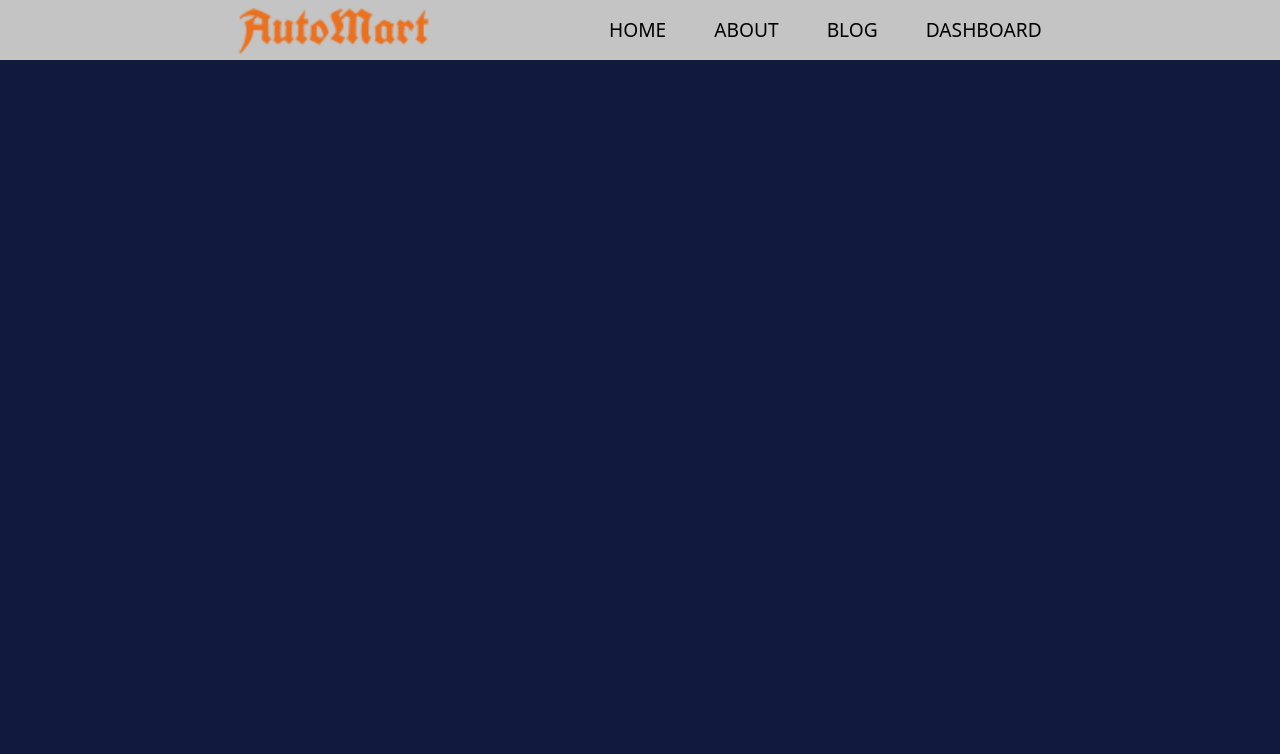
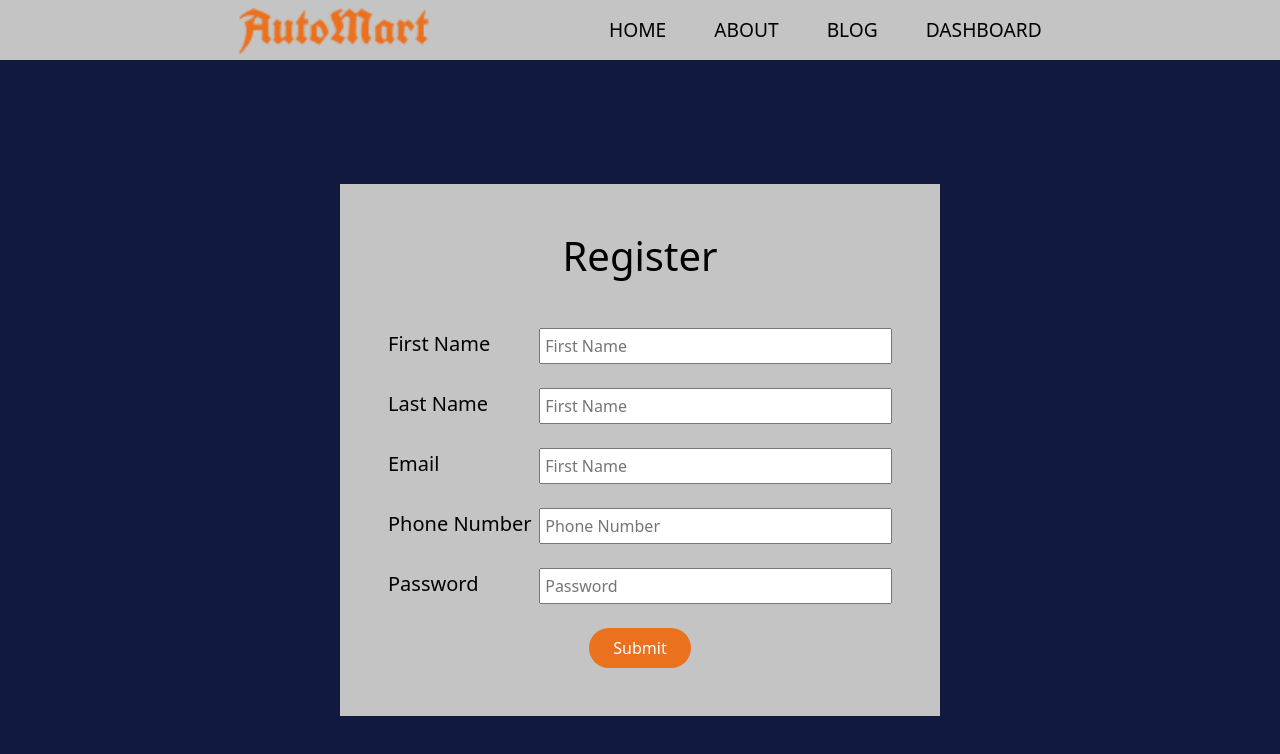
Before and after one commit to AbdulkarimOgaji/automart, a React (Create React App) app in the folder frontend/: page /register in a window 1280 px wide. Shown: the top 754 px of the page. Built offline with nearby package versions, Linux system fonts and the light colour scheme.

Commit message:
register component

```diff
--- a/frontend/package.json
+++ b/frontend/package.json
@@ -12,13 +12,15 @@
     "@types/react-dom": "^18.0.3",
     "bootstrap": "^5.1.3",
     "bootstrap-icons": "^1.8.1",
+    "formik": "^2.2.9",
     "react": "^18.1.0",
     "react-dom": "^18.1.0",
     "react-router-dom": "^6.3.0",
     "react-scripts": "5.0.1",
     "sass": "^1.51.0",
     "typescript": "^4.6.4",
-    "web-vitals": "^2.1.4"
+    "web-vitals": "^2.1.4",
+    "yup": "^0.32.11"
   },
   "scripts": {
     "start": "react-scripts start",
--- a/frontend/src/App.tsx
+++ b/frontend/src/App.tsx
@@ -4,6 +4,7 @@ import AutoMobileList from "./pages/AutoMobileList"
 import { Routes, Route } from 'react-router-dom';
 import Detail from "./pages/Detail";
 import DashBoard from "./pages/Dashboard";
+import Register from "./pages/Register";
 
 function App() {
   return (
@@ -15,6 +16,7 @@ function App() {
         <Route path="detail/:automobile_id" element={<Detail />}/>
         <Route path="dashboard" element={<DashBoard />} />
         <Route path="accounts/:id" element={<DashBoard />} />
+        <Route path="register" element={<Register />} />
       </Routes>
     </div>
   );
--- /dev/null
+++ b/frontend/src/pages/Register.tsx
@@ -0,0 +1,117 @@
+import { Formik, Form, Field, ErrorMessage } from "formik";
+import * as Yup from "yup";
+
+const validationSchema = Yup.object({
+  firstName: Yup.string().required("This field is required"),
+  lastName: Yup.string().required("This field is required"),
+  phoneNum: Yup.number().required("This field is required"),
+  email: Yup.string()
+    .required("This field is required")
+    .email("Email must be valid"),
+  password: Yup.string().required("This field is required").min(6),
+});
+
+const initialValues = {
+  firstName: "",
+  lastName: "",
+  phoneNum: "",
+  email: "",
+  password: "",
+};
+
+const Register = () => {
+  const handleSubmit = () => {};
+
+  return (
+    <div className=" navbar-height d-flex align-items-center justify-content-center min-vh-100">
+      <Formik
+        initialValues={initialValues}
+        onSubmit={handleSubmit}
+        validationSchema={validationSchema}
+      >
+        <Form
+          className="bg-light p-5 text-black"
+          style={{ width: "min(80%, 600px)" }}
+        >
+          <h1 className="text-center mb-5">Register</h1>
+          <div className="d-flex justify-content-between align-items-end">
+            <h5>First Name</h5>
+            <Field
+              name="firstName"
+              placeholder="First Name"
+              className="p-1"
+              style={{ width: "70%" }}
+            />
+          </div>
+          <div className="text-danger mb-4">
+            <ErrorMessage name="firstName" />
+          </div>
+
+          <div className="d-flex justify-content-between align-items-end">
+            <h5>Last Name</h5>
+            <Field
+              name="lastName"
+              placeholder="First Name"
+              className="p-1"
+              style={{ width: "70%" }}
+            />
+          </div>
+
+          <div className="text-danger mb-4">
+            <ErrorMessage name="lastName" />
+          </div>
+
+          <div className="d-flex justify-content-between align-items-end">
+            <h5>Email </h5>
+            <Field
+              name="email"
+              placeholder="First Name"
+              className="p-1"
+              style={{ width: "70%" }}
+            />
+          </div>
+
+          <div className="text-danger mb-4">
+            <ErrorMessage name="email" />
+          </div>
+
+          <div className="d-flex justify-content-between align-items-end">
+            <h5>Phone Number</h5>
+            <Field
+              name="phoneNum"
+              placeholder="Phone Number"
+              className="p-1"
+              type="number"
+              style={{ width: "70%" }}
+            />
+          </div>
+          <div className="text-danger mb-4">
+            <ErrorMessage name="phoneNum" />
+          </div>
+
+          <div className="d-flex justify-content-between align-items-end">
+            <h5>Password</h5>
+            <Field
+              name="password"
+              placeholder="Password"
+              className="p-1"
+              type="password"
+              style={{ width: "70%" }}
+            />
+          </div>
+          <div className="text-danger mb-4">
+            <ErrorMessage name="password" />
+          </div>
+
+          <div className="text-center">
+            <button className="btn-links py-2 px-4 rounded-pill border-0">
+              Submit
+            </button>
+          </div>
+        </Form>
+      </Formik>
+    </div>
+  );
+};
+
+export default Register;
```
Also changed, not shown: 1 other file (tests, documents, lock files or other folders).
